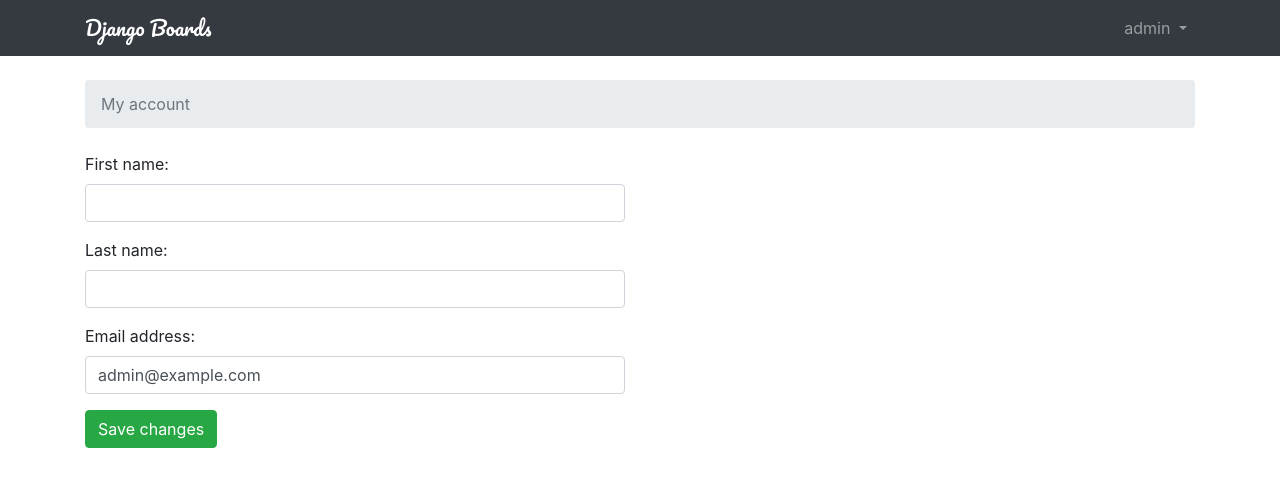
After one commit to MingruiWang2017/DjangoProject, a Django app: page /settings/account/ in a window 1280 px wide. The commit adds this page. Shown: the top 487 px of the page. Run offline with Django 3.2, Linux system fonts and the light colour scheme; a user stored in the database is signed in; some libraries are stand-ins or nearby versions.

Commit message:
添加My account视图

```diff
--- a/accounts/views.py
+++ b/accounts/views.py
@@ -1,13 +1,20 @@
 from django.shortcuts import render, redirect
 from django.contrib.auth import login as auth_login
+from django.contrib.auth.decorators import login_required
+from django.contrib.auth.models import User
+from django.urls import reverse_lazy
+from django.utils.decorators import method_decorator
+from django.views.generic import UpdateView
 
 from .forms import SignUpForm
+
+
 # Create your views here.
 
 
 def signup(request):
     if request.method == 'POST':
-        form  = SignUpForm(request.POST)
+        form = SignUpForm(request.POST)
         if form.is_valid():
             user = form.save()
             auth_login(request, user)
@@ -15,3 +22,14 @@ def signup(request):
     else:
         form = SignUpForm()
     return render(request, 'signup.html', {'form': form})
+
+
+@method_decorator(login_required, name='dispatch')
+class UserUpdateView(UpdateView):
+    model = User
+    fields = ('first_name', 'last_name', 'email',)
+    template_name = 'my_account.html'
+    success_url = reverse_lazy('my_account')
+
+    def get_object(self):
+        return self.request.user
--- a/myproject/urls.py
+++ b/myproject/urls.py
@@ -62,12 +62,15 @@ urlpatterns = [
     url(r'^board/(?P<pk>\d+)/topics/(?P<topic_pk>\d+)/reply/$', views.reply_topic, name='reply_topic'),
 
     # new post
-    # url(r'new_post/$', views.new_post, name='new_post'),
-    # url(r'new_post/$', views.NewPostView.as_view(), name='new_post'),
-    # url(r'new_post/$', views.NewPostViewGCBV.as_view(), name='new_post'),
+    # url(r'^new_post/$', views.new_post, name='new_post'),
+    # url(r'^new_post/$', views.NewPostView.as_view(), name='new_post'),
+    # url(r'^new_post/$', views.NewPostViewGCBV.as_view(), name='new_post'),
 
     # edit psot
-    url(r'board/(?P<pk>\d+)/topics/(?P<topic_pk>\d+)/posts/(?P<post_pk>\d+)/edit/$',
+    url(r'^board/(?P<pk>\d+)/topics/(?P<topic_pk>\d+)/posts/(?P<post_pk>\d+)/edit/$',
         views.PostUpdateView.as_view(), name='edit_post'),
 
+    # my account
+    url(r'^settings/account/$', accounts_views.UserUpdateView.as_view(), name='my_account'),
+
 ]
--- a/templates/base.html
+++ b/templates/base.html
@@ -28,7 +28,7 @@
                         {{ user.username }}
                     </a>
                     <div class="dropdown-menu dropdown-menu-right" aria-labelledby="userMenu">
-                        <a class="dropdown-item" href="#">My account</a>
+                        <a class="dropdown-item" href="{% url 'my_account' %}">My account</a>
                         <a class="dropdown-item" href="{% url 'password_change' %}">Change password</a>
                         <div class="dropdown-divider"></div>
                         <a class="dropdown-item" href="{% url 'logout' %}">Log out</a>
--- /dev/null
+++ b/templates/my_account.html
@@ -0,0 +1,19 @@
+{% extends 'base.html' %}
+
+{% block title %}My account{% endblock %}
+
+{% block breadcrumb %}
+<li class="breadcrumb-item active">My account</li>
+{% endblock %}
+
+{% block content %}
+<div class="row">
+    <div class="col-lg-6 col-md-8 col-sm-10">
+        <form method="post" novalidate>
+            {% csrf_token %}
+            {% include 'include/form.html' %}
+            <button type="submit" class="btn btn-success">Save changes</button>
+        </form>
+    </div>
+</div>
+{% endblock %}
```
Also changed, not shown: accounts/tests/test_view_my_account.py (added, +42 -0 lines), db.sqlite3.
